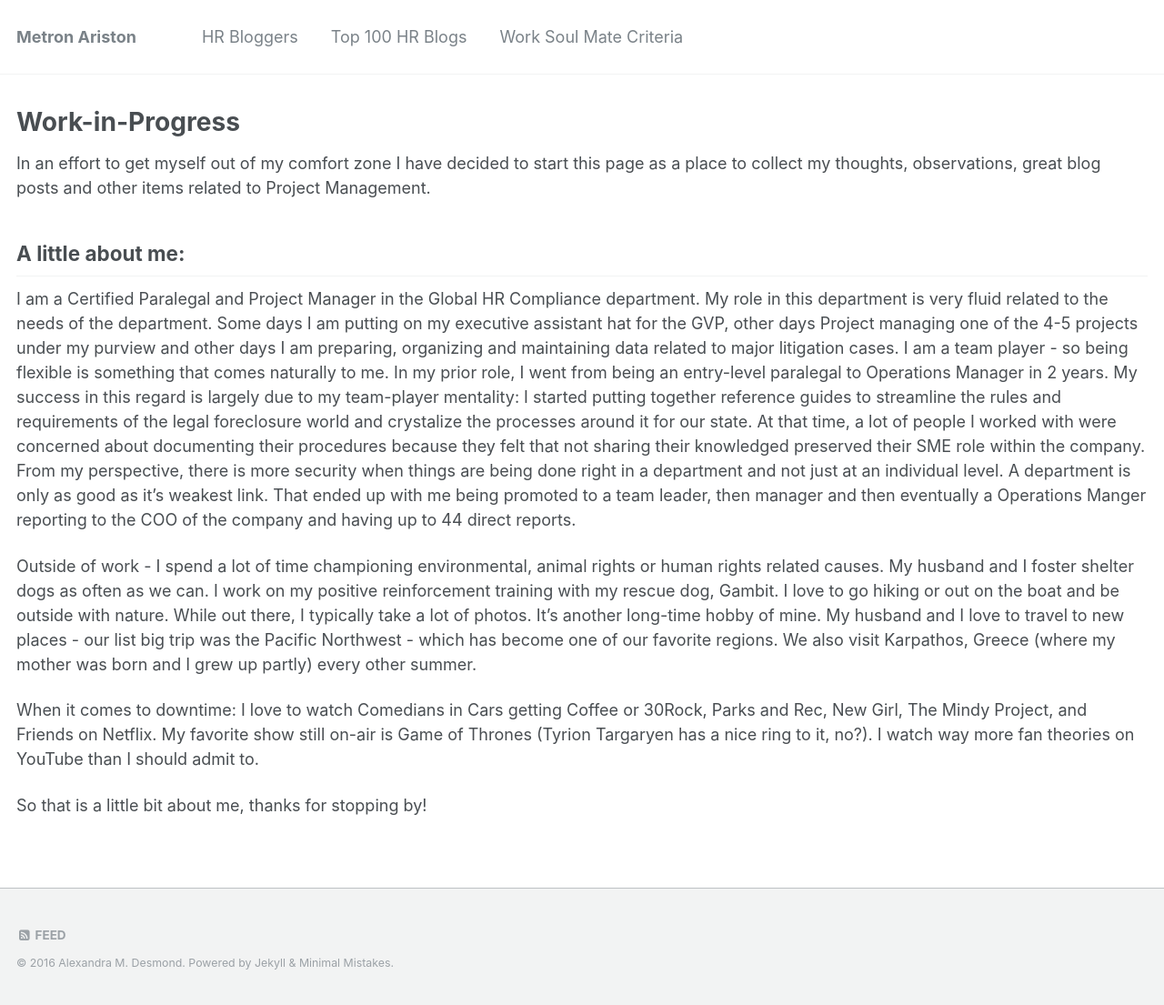
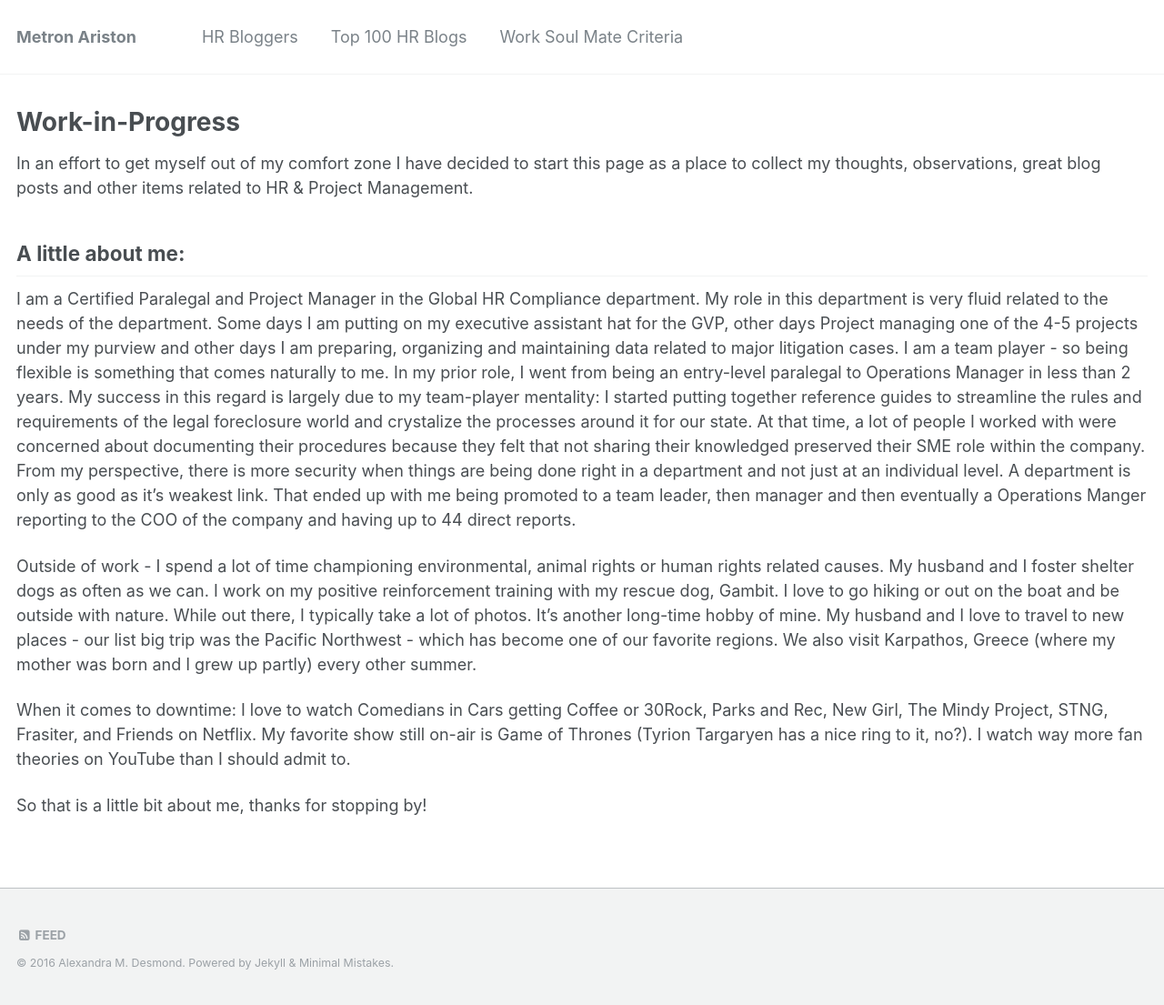
Before and after one commit to firesparks8/firesparks8.github.io, a Jekyll site: the page built from _posts/2016-08-15-First-Post.md, in a window 1280 px wide. Shown: the whole page at 91% size. Built offline with Jekyll 4.4.1, drawn with Linux system fonts in a browser that asks for light colours.

Commit message:
Update 2016-08-15-First-Post.md

```diff
--- a/_posts/2016-08-15-First-Post.md
+++ b/_posts/2016-08-15-First-Post.md
@@ -4,14 +4,14 @@
 ---
 
 # Work-in-Progress
-In an effort to get myself out of my comfort zone I have decided to start this page as a place to collect my thoughts, observations, great blog posts and other items related to Project Management.
+In an effort to get myself out of my comfort zone I have decided to start this page as a place to collect my thoughts, observations, great blog posts and other items related to HR & Project Management.
 
 ## A little about me:
 
-I am a Certified Paralegal and Project Manager in the Global HR Compliance department. My role in this department is very fluid related to the needs of the department. Some days I am putting on my executive assistant hat for the GVP, other days Project managing one of the 4-5 projects under my purview and other days I am preparing, organizing and maintaining data related to major litigation cases. I am a team player - so being flexible is something that comes naturally to me. In my prior role, I went from being an entry-level paralegal to Operations Manager in 2 years. My success in this regard is largely due to my team-player mentality: I started putting together reference guides to streamline the rules and requirements of the legal foreclosure world and crystalize the processes around it for our state. At that time, a lot of people I worked with were concerned about documenting their procedures because they felt that not sharing their knowledged preserved their SME role within the company. From my perspective, there is more security when things are being done right in a department and not just at an individual level. A department is only as good as it's weakest link. That ended up with me being promoted to a team leader, then manager and then eventually a Operations Manger reporting to the COO of the company and having up to 44 direct reports.
+I am a Certified Paralegal and Project Manager in the Global HR Compliance department. My role in this department is very fluid related to the needs of the department. Some days I am putting on my executive assistant hat for the GVP, other days Project managing one of the 4-5 projects under my purview and other days I am preparing, organizing and maintaining data related to major litigation cases. I am a team player - so being flexible is something that comes naturally to me. In my prior role, I went from being an entry-level paralegal to Operations Manager in less than 2 years. My success in this regard is largely due to my team-player mentality: I started putting together reference guides to streamline the rules and requirements of the legal foreclosure world and crystalize the processes around it for our state. At that time, a lot of people I worked with were concerned about documenting their procedures because they felt that not sharing their knowledged preserved their SME role within the company. From my perspective, there is more security when things are being done right in a department and not just at an individual level. A department is only as good as it's weakest link. That ended up with me being promoted to a team leader, then manager and then eventually a Operations Manger reporting to the COO of the company and having up to 44 direct reports.
 
 Outside of work - I spend a lot of time championing environmental, animal rights or human rights related causes.  My husband and I foster shelter dogs as often as we can. I work on my positive reinforcement training with my rescue dog, Gambit. I love to go hiking or out on the boat and be outside with nature. While out there, I typically take a lot of photos. It's another long-time hobby of mine. My husband and I love to travel to new places - our list big trip was the Pacific Northwest - which has become one of our favorite regions. We also visit Karpathos, Greece (where my mother was born and I grew up partly) every other summer.
 
-When it comes to downtime: I love to watch Comedians in Cars getting Coffee or 30Rock, Parks and Rec, New Girl, The Mindy Project, and Friends on Netflix. My favorite show still on-air is Game of Thrones (Tyrion Targaryen has a nice ring to it, no?). I watch way more fan theories on YouTube than I should admit to.
+When it comes to downtime: I love to watch Comedians in Cars getting Coffee or 30Rock, Parks and Rec, New Girl, The Mindy Project, STNG, Frasiter, and Friends on Netflix. My favorite show still on-air is Game of Thrones (Tyrion Targaryen has a nice ring to it, no?). I watch way more fan theories on YouTube than I should admit to.
 
 So that is a little bit about me, thanks for stopping by!
```
